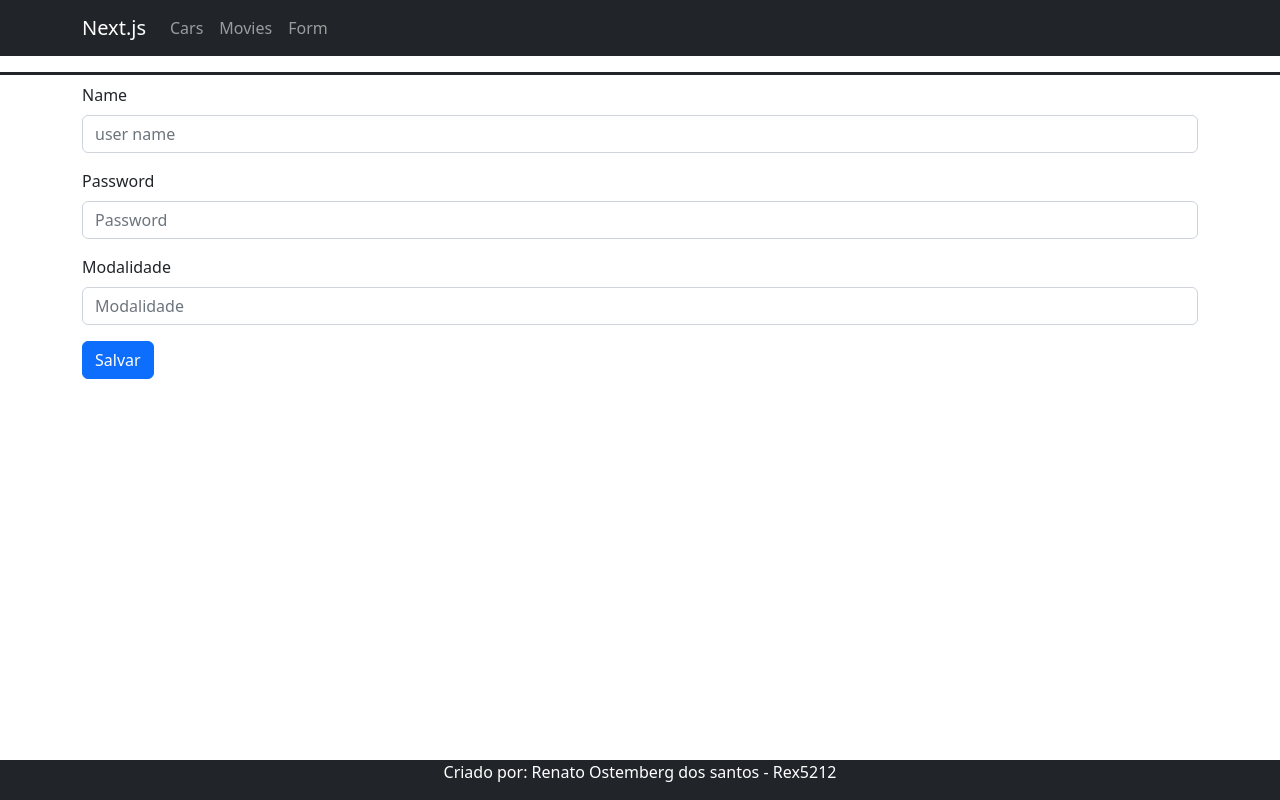
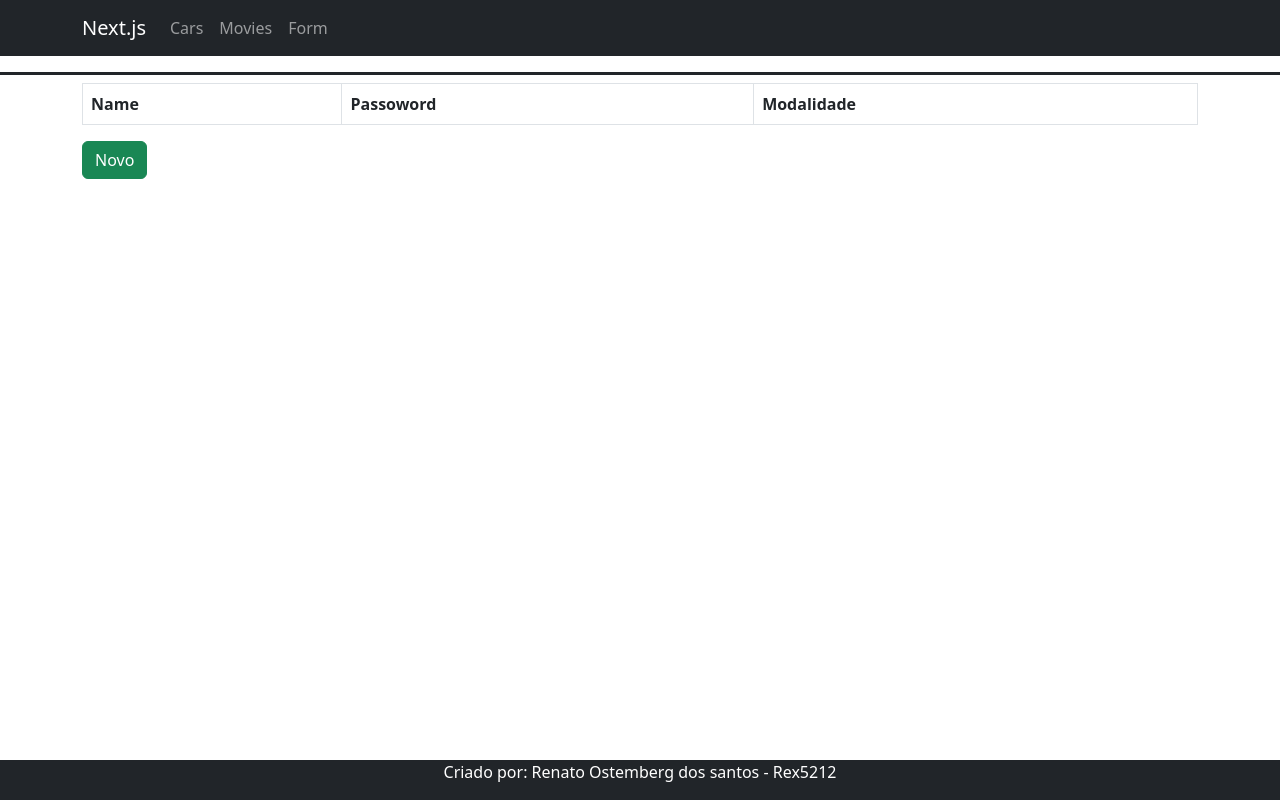
Before and after one commit to rex5212/Workings, a Next.js app in the folder Next/learn_next_js/: page /form in a window 1280 px wide. Built offline with nearby package versions, Linux system fonts and the light colour scheme.

Commit message:
next Form

```diff
--- /dev/null
+++ b/Next/learn_next_js/pages/_app.js
@@ -0,0 +1,7 @@
+import 'bootstrap/dist/css/bootstrap.min.css';
+
+function MyApp({ Component, pageProps }) {
+  return <Component {...pageProps} />
+}
+
+export default MyApp
--- a/Next/learn_next_js/pages/form/index.js
+++ b/Next/learn_next_js/pages/form/index.js
@@ -1,40 +1,40 @@
-import React from 'react'
-import { Button, Form } from 'react-bootstrap'
+import React, { useEffect, useState } from 'react'
 import BasePage from '../../components/BasePage'
-import { useForm } from "react-hook-form"
+import { Table } from 'react-bootstrap';
+import Link from 'next/link';
 
 const index = () => {
 
-    const { register, handleSubmit } = useForm()
+    const [data, setData] = useState([])
 
-    function salvar(dados){
-        console.log(dados)
-    }
+    useEffect(() => {
+        // const datalocal = JSON.parse(localStorage.getItem('cursos'));
+        setData(JSON.parse(localStorage.getItem('cursos')))
+    }, [])
+
+    console.log(data)
 
     return (
         <BasePage>
-            <Form>
-
-                <Form.Group className="mb-3" controlId="name">
-                    <Form.Label>Name</Form.Label>
-                    <Form.Control type="text" placeholder="user name" {...register('name')}/>
-                </Form.Group>
-
-                <Form.Group className="mb-3" controlId="password">
-                    <Form.Label>Password</Form.Label>
-                    <Form.Control type="password" placeholder="Password" {...register('password')}/>
-                </Form.Group>
-
-                <Form.Group className="mb-3" controlId="modalidade">
-                    <Form.Label>Modalidade</Form.Label>
-                    <Form.Control type="text" placeholder="Modalidade" {...register('modalidade')}/>
-                </Form.Group>
-
-
-                <Button variant="primary" type="submit" onClick={handleSubmit(salvar)}>
-                    Salvar
-                </Button>
-            </Form>
+            <Table striped bordered hover className='mb-20'>
+                <thead>
+                    <tr>
+                        <th>Name</th>
+                        <th>Passoword</th>
+                        <th>Modalidade</th>
+                    </tr>
+                </thead>
+                <tbody>
+                    {data ? data.map(item => (
+                    <tr>
+                        <th>{item.name}</th>
+                        <th>{item.password}</th>
+                        <th>{item.modalidade}</th>
+                    </tr>
+                    )) : ""}
+                </tbody>
+            </Table>
+            <Link href="/form/forms" className='btn btn-success'>Novo</Link>
         </BasePage>
     )
 }
```
Also changed, not shown: Next/learn_next_js/pages/form/forms.js (added, +50 -0 lines), 1 other file (tests, documents, lock files or other folders).
